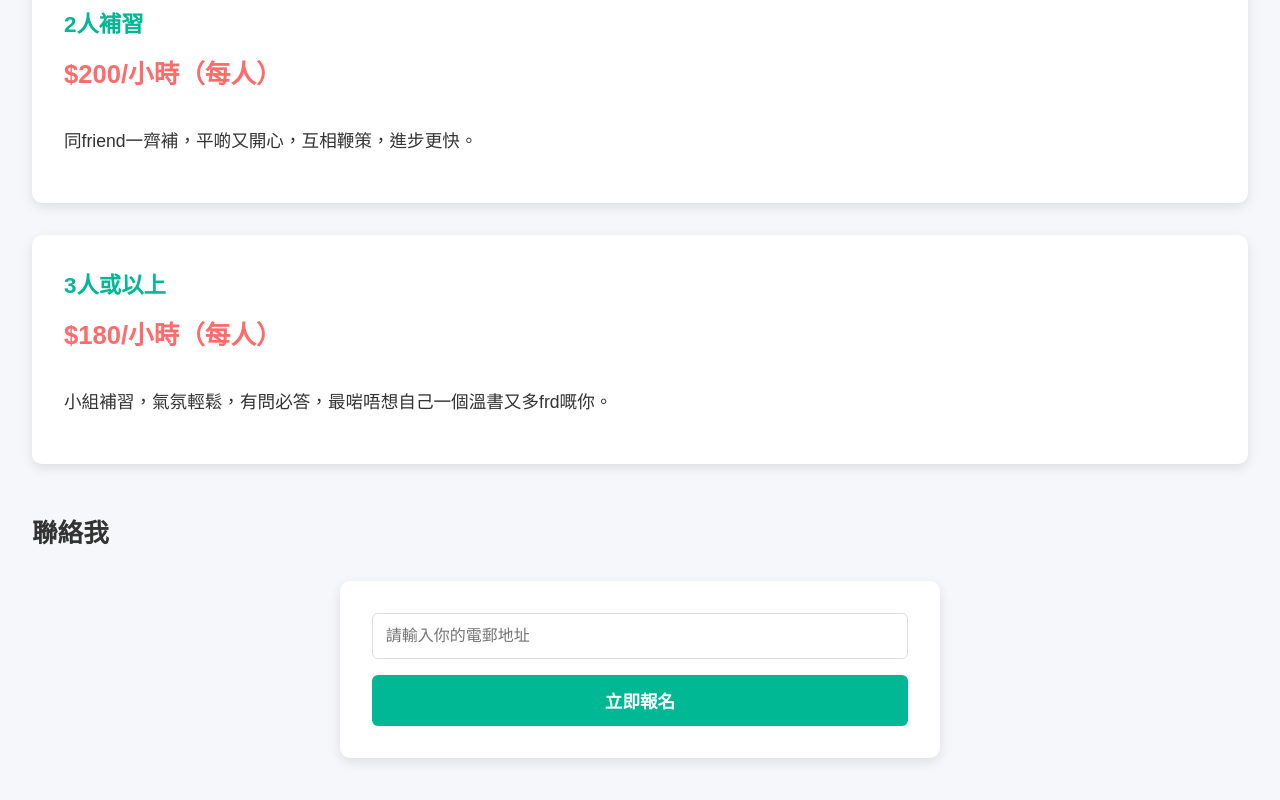
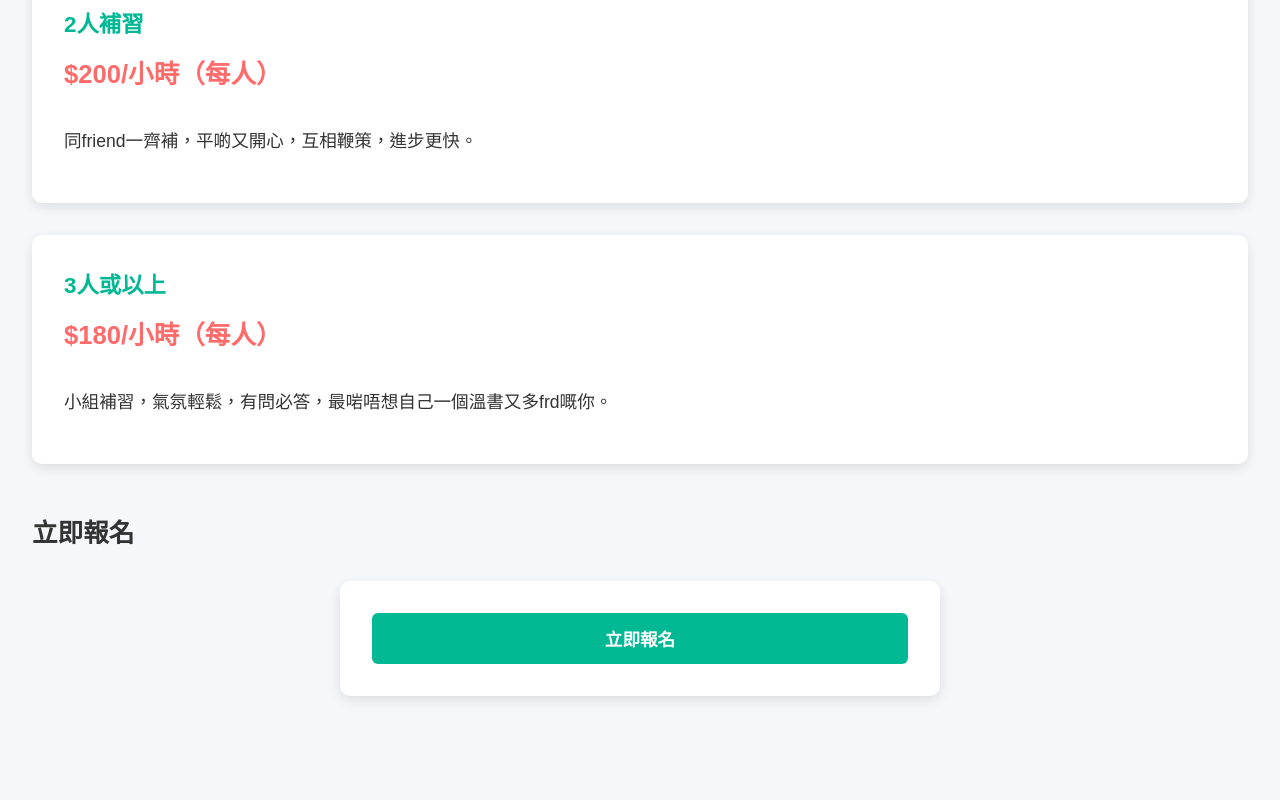
Before and after one commit to Cryjai/Sell, a plain HTML site: page index.html in a window 1280 px wide. Shown: the part 1159-1959 px from the top of the page. After the commit the page ends 1935 px from the top, so only its background shows below. Drawn offline with Linux system fonts and the light colour scheme.

Commit message:
Update index.html

```diff
--- a/index.html
+++ b/index.html
@@ -141,12 +141,11 @@
       </div>
     </section>
     <section id="contact">
-      <h2>聯絡我</h2>
-      <form id="form" action="https://www.freecodecamp.com/email-submit" target="_blank">
-        <input type="email" id="email" name="email" placeholder="請輸入你的電郵地址" required>
-        <input type="submit" id="submit" value="立即報名">
-      </form>
-    </section>
+  <h2>立即報名</h2>
+  <form id="form" action="https://forms.gle/jgvmNy7FT1tqFhv36" target="_blank">
+    <input type="submit" id="submit" value="立即報名">
+  </form>
+</section>
   </main>
 </body>
 </html>
```
